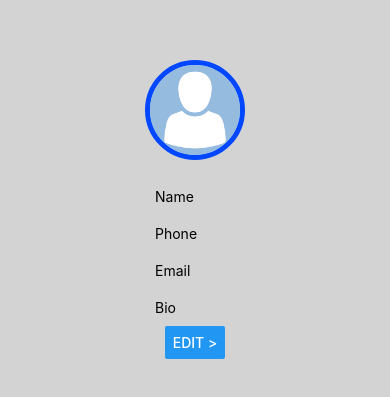
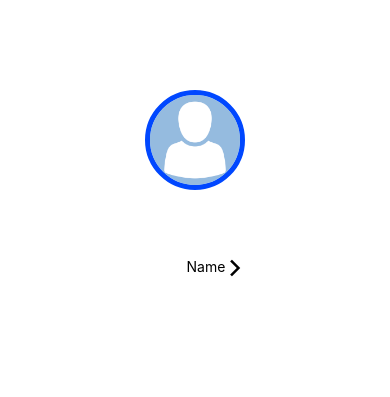
Before and after one commit to LRieger13/Approachable, a React Native app: screen / in a window 390 px wide. Shown: the part 213-610 px from the top of the page. Built offline with nearby package versions, Linux system fonts and the light colour scheme.

Commit message:
Nav
Working on understanding navigation and how to implement; added material icon icons for button;

```diff
--- a/App.js
+++ b/App.js
@@ -1,8 +1,10 @@
 import { StatusBar } from "expo-status-bar";
 import React, { useState } from "react";
-import { StyleSheet, Text, View, Button, Image, TextInput } from "react-native";
+import { StyleSheet, Text, View, Button, Image, TouchableOpacity, TextInput } from "react-native";
+import MaterialIcons from 'react-native-vector-icons/MaterialIcons';
 
-export default function App() {
+
+export default function App({  }) {
   const [outputText, setOutputText] = useState(
     "Open up App.js to start working on your app!"
   );
@@ -10,29 +12,15 @@ export default function App() {
     <View style={styles.container}>
       {/* PROFILE IMAGE */}
       <Image source={require("./Profile/assets/avatar.png")} style={styles.profile} />
+      <br />
+
       {/* INFORMATION :: each leads to a redirect to edit that section info */}
-      <br />
-      <View style={styles.edit}>
-        <Text style={{ padding: 10, width: 100 }}>Name</Text>
-        {/**/}
-        <br />
-      </View>
-      <View style={styles.edit}>
-        <Text style={{ padding: 10, width: 100 }}>Phone</Text>
-        {/**/}
-        <br />
-      </View>
-      <View style={styles.edit}>
-        <Text style={{ padding: 10, width: 100 }}>Email</Text>
-        {/**/}
-        <br />
-      </View>
-      <View style={styles.edit}>
-        <Text style={{ padding: 10, width: 100 }}>Bio</Text>
-        {/**/}
-        <br />
-      </View>
-      <Button title="Edit >" />
+      <TouchableOpacity style={{backgroundColor: '#fff', padding:50, width: '30%', borderRadius: 5, flexDirection: 'row', justifyContent:'space-between'}}>
+        <Text>Name</Text>      {/* Display name that is edited */}
+        <MaterialIcons name="arrow-forward-ios" size={20} color="black" />
+      </TouchableOpacity>
+
+
       <StatusBar style="auto" />
     </View>
   );
@@ -53,7 +41,7 @@ export default function App() {
 const styles = StyleSheet.create({
   container: {
     flex: 1,
-    backgroundColor: "lightgrey",
+    backgroundColor: "white",
     alignItems: "center",
     justifyContent: "center",
   },
```
Also changed, not shown: Profile/package.json (added, +8 -0 lines), Profile/screens/EditScreen.js (deleted), 1 other file (tests, documents, lock files or other folders).
